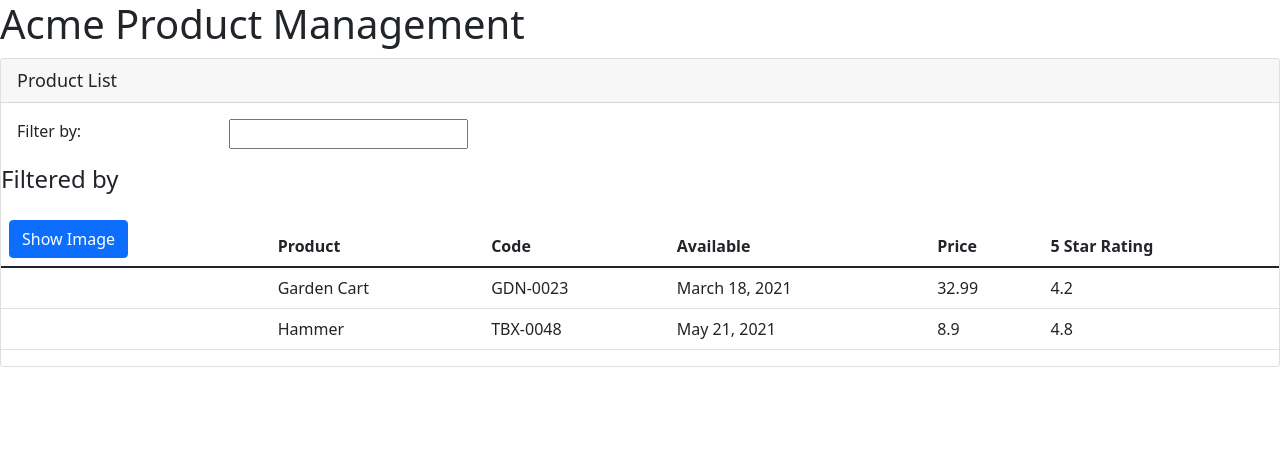
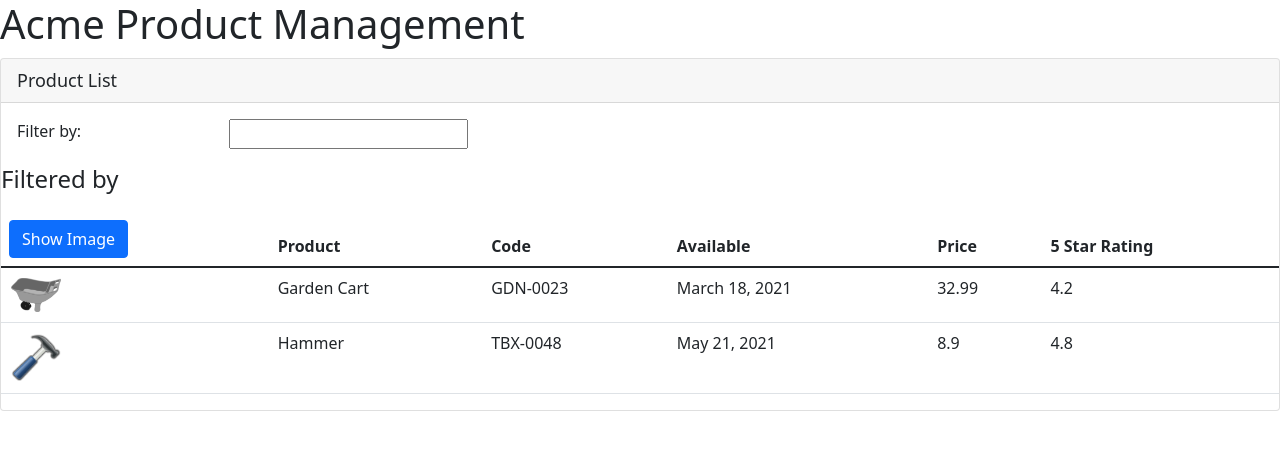
Before and after one commit to JingyingheXD/angular-start, an Angular app in the folder my-app/: page / in a window 1280 px wide. Shown: the top 450 px of the page. Built offline with nearby package versions, Linux system fonts and the light colour scheme.

Commit message:
add images

```diff
--- a/my-app/src/app/products/product-list.component.html
+++ b/my-app/src/app/products/product-list.component.html
@@ -38,7 +38,12 @@
 
       <tbody>
         <tr *ngFor="let product of products">
-          <td></td>
+          <td>
+            <img [src]="product.imageUrl"
+              [title]="product.productName"
+              [style.width.px]="imageWidth"
+              [style.margin.px]="imageMargin">
+          </td>
           <td>{{ product.productName }}</td>
           <td>{{ product.productCode }}</td>
           <td>{{ product.releaseDate }}</td>
--- a/my-app/src/app/products/product-list.component.ts
+++ b/my-app/src/app/products/product-list.component.ts
@@ -5,7 +5,10 @@ import { Component } from "@angular/core";
   templateUrl: './product-list.component.html'
 })
 export class ProductListComponent {
-  pageTitle: string = 'Product List';
+  pageTitle = 'Product List';
+  imageWidth = 50;
+  imageMargin: number = 2;
+
   products: any[] = [
     {
       'productId': 2,
@@ -15,7 +18,7 @@ export class ProductListComponent {
       'description': '15 gallon capacity rolling garden cart',
       'price': 32.99,
       'starRating': 4.2,
-      'imageUrl': 'asserts/images/garden_cart.png'
+      'imageUrl': 'assets/garden_cart.png'
     },
     {
       'productId': 5,
@@ -25,7 +28,7 @@ export class ProductListComponent {
       'description': 'Curved claw steel hammer',
       'price': 8.9,
       'starRating': 4.8,
-      'imageUrl': 'asserts/images/hammer.png'
+      'imageUrl': 'assets/hammer.png'
     }
   ];
 }
```
